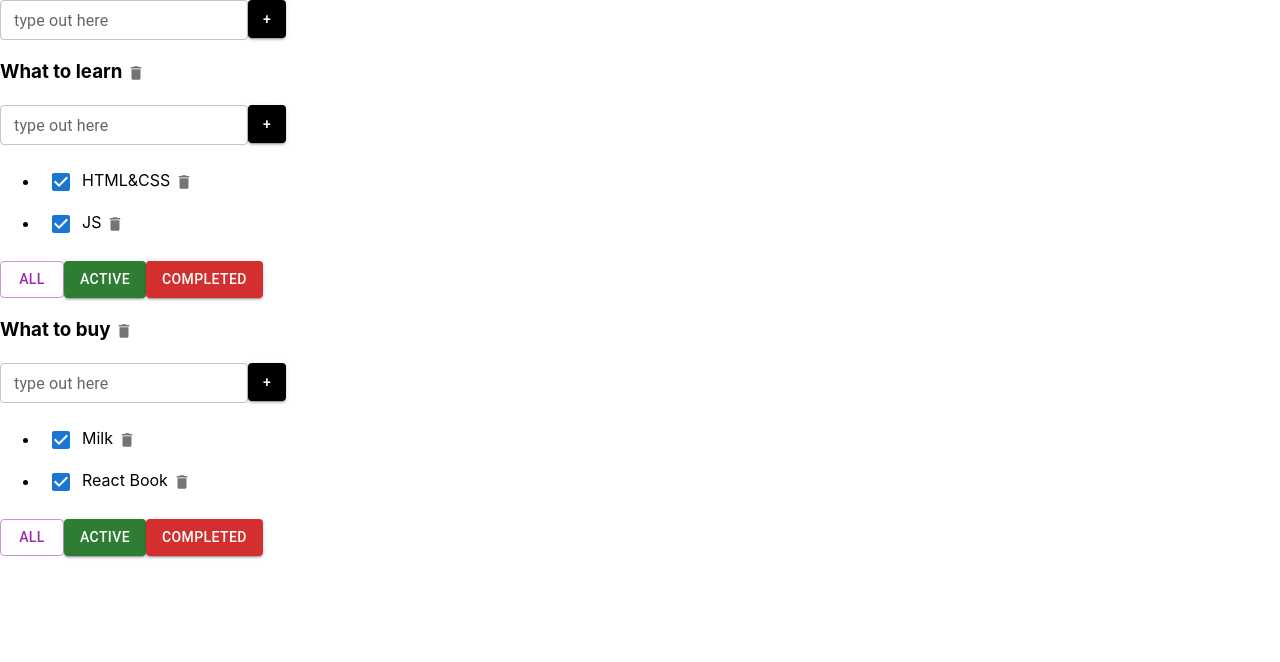
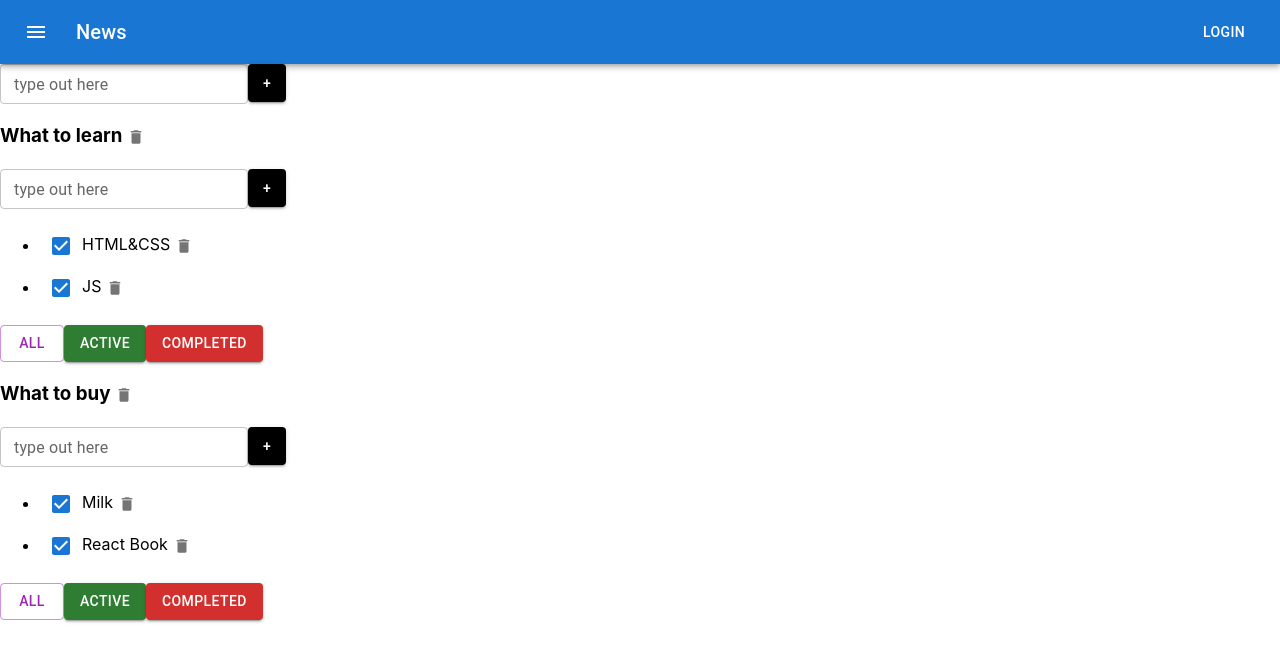
Before and after one commit to WhiteQuennAnn/todolist_01, a React (Create React App) app: page / in a window 1280 px wide. Shown: the top 662 px of the page. Built offline with nearby package versions, Linux system fonts and the light colour scheme.

Commit message:
lesson 7

```diff
--- a/src/AddItemForm.tsx
+++ b/src/AddItemForm.tsx
@@ -1,6 +1,7 @@
 import React, {ChangeEvent, KeyboardEvent, useState} from 'react';
 import Button from '@mui/material/Button';
 import TextField from '@mui/material/TextField';
+import ButtonAppBar from "./ButtonAppBar";
 
 type AddItemFormPropsType = {
     addItem: (title: string) => void
@@ -43,6 +44,7 @@ export function AddItemForm(props: AddItemFormPropsType) {
             error={!!error}
         />
 
+
         {/*<input value={title}*/}
         {/*       onChange={onChangeHandler}*/}
         {/*       onKeyPress={onKeyPressHandler}*/}
--- a/src/App.tsx
+++ b/src/App.tsx
@@ -120,6 +120,7 @@ function App() {
 
     return (
         <div className="App">
+            <ButtonAppBar/>
             <AddItemForm addItem={addTodolist} />
             {
                 todolists.map(tl => {
```
